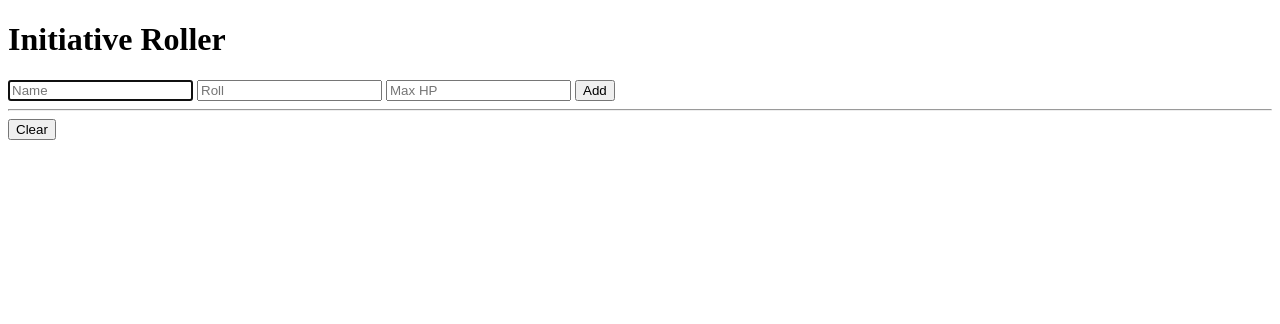
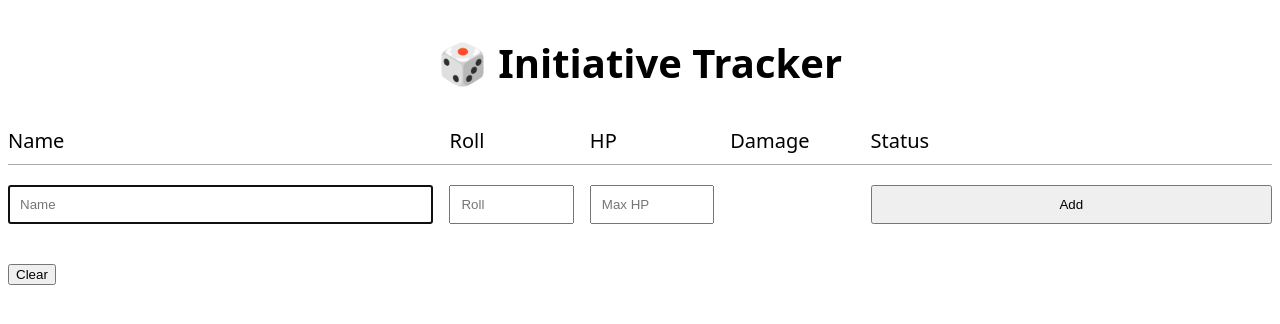
Before and after one commit to OleSkaar/initiative-tracker, a plain HTML site: page index.html in a window 1280 px wide. Drawn offline with Linux system fonts and the light colour scheme.

Commit message:
Start styling

```diff
--- a/index.html
+++ b/index.html
@@ -1,25 +1,52 @@
 <!DOCTYPE html>
 <html lang="en">
   <head>
-    <meta charset="UTF-8">
-    <meta name="viewport" content="width=device-width, initial-scale=1.0">
+    <meta charset="UTF-8" />
+    <meta name="viewport" content="width=device-width, initial-scale=1.0" />
     <title>Initiative Roller</title>
-    <link rel="stylesheet" href="style.css">
+    <link rel="stylesheet" href="style.css" />
   </head>
   <body>
-    <h1>Initiative Roller</h1>
-    <div class="creatures"></div>
-    <form class="main-form">
-        <input placeholder="Name" type="text" name="name" id="name" autocomplete="on" required />
-        <input placeholder="Roll" type="number" name="roll" pattern="[0-9]{2}" required />
-        <input placeholder="Max HP" type="number" name="maxHp" pattern="[0-9]{3}" required />
-        <button type="submit">Add</button>
-    </form>
+    <header>
+        <h1>🎲 Initiative Tracker</h1>
+    </header>
+    <main>
+      <div class="table-headers grid">
+        <span>Name</span>
+        <span>Roll</span>
+        <span>HP</span>
+        <span>Damage</span>
+        <span>Status</span>
+      </div>
+      <div class="creatures"></div>
+      <form class="main-form grid">
+        <input
+          placeholder="Name"
+          type="text"
+          name="name"
+          id="name"
+          autocomplete="on"
+          required
+        />
+        <input
+          placeholder="Roll"
+          type="number"
+          name="roll"
+          pattern="[0-9]{2}"
+          required
+        />
+        <input
+          placeholder="Max HP"
+          type="number"
+          name="maxHp"
+          pattern="[0-9]{3}"
+          required
+        />
+        <button class="add-button" type="submit">Add</button>
+      </form>
 
-    <hr />
-
-    <button class="clear-button">Clear</button>
-
-	<script src="index.js"></script>
+      <button class="clear-button">Clear</button>
+    </main>
+    <script src="index.js"></script>
   </body>
 </html>
--- a/index.js
+++ b/index.js
@@ -39,15 +39,23 @@ const render = () => {
     })
     .sort((a, b) => a.roll < b.roll)
     .map((creature) => {
+      const { name, roll, maxHp, dmg, status } = creature;
       const row = document.createElement('div');
-      const { name, roll, maxHp, dmg, status } = creature;
+      row.classList.add('grid');
+      if (dmg >= maxHp) {
+        row.classList.add('knocked-out');
+      }
 
       row.innerHTML = `
-      <span>${name}: ${roll}</span>
+      <span>${name}</span>
+      <span>${roll}</span>
+      <div>
+        <span>${maxHp - dmg} / ${maxHp}</span>
+        <meter value=${maxHp - dmg} low=${maxHp / 2} min=0 max=${maxHp} />
+      </div>
       <form data-name="${name}" class="update-input">
         <input type="number" name="damage" placeholder="0"/>
       </form>
-      <span>HP: ${maxHp - dmg} / ${maxHp}</span>
       <form data-name="${name}" class="update-input">
         <input type="text" name="status" value="${
           status ?? ''
--- /dev/null
+++ b/style.css
@@ -0,0 +1,44 @@
+html {
+    font-family: system-ui, -apple-system, BlinkMacSystemFont, 'Segoe UI', Roboto, Oxygen, Ubuntu, Cantarell, 'Open Sans', 'Helvetica Neue', sans-serif;
+    font-size: 20px;
+}
+
+body {
+    display: flex;
+    flex-direction: column;
+    align-items: center;
+}
+
+main {
+    display: block;
+}
+
+main > * + * {
+    margin: 1rem 0;
+}
+
+input {
+    padding: 0.5rem;
+    width: 100%;
+}
+
+.grid {
+    display: grid;
+    gap: 2rem;
+    grid-template-columns: [name] 2fr [roll] 0.5fr [hitPoints] 0.5fr [damage] 0.5fr [status] 2fr [end];
+}
+
+.table-headers {
+    border-bottom: 1px solid darkgray;
+    padding: 0.5rem 0;
+}
+
+.add-button {
+    grid-column-start: 5;
+    width: 100%;
+}
+
+.knocked-out {
+    color: slategray;
+    text-decoration: line-through;
+}
```
